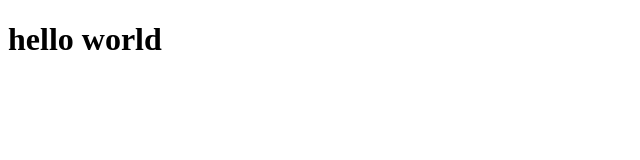
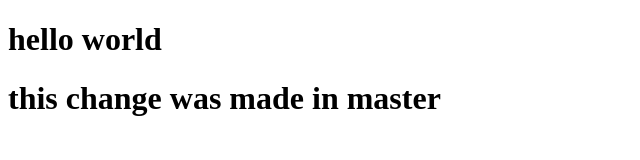
Before and after one commit to jacobsong/test, a plain HTML site: page index.html in a window 1280 px wide. Shown: the whole page, without its empty margins (0-640 px from the left). Drawn offline with Linux system fonts and the light colour scheme.

Commit message:
made change to html in master

```diff
--- a/index.html
+++ b/index.html
@@ -7,5 +7,6 @@
 </head>
 <body>
   <h1>hello world</h1>
+  <h1>this change was made in master</h1>
 </body>
 </html>
```
